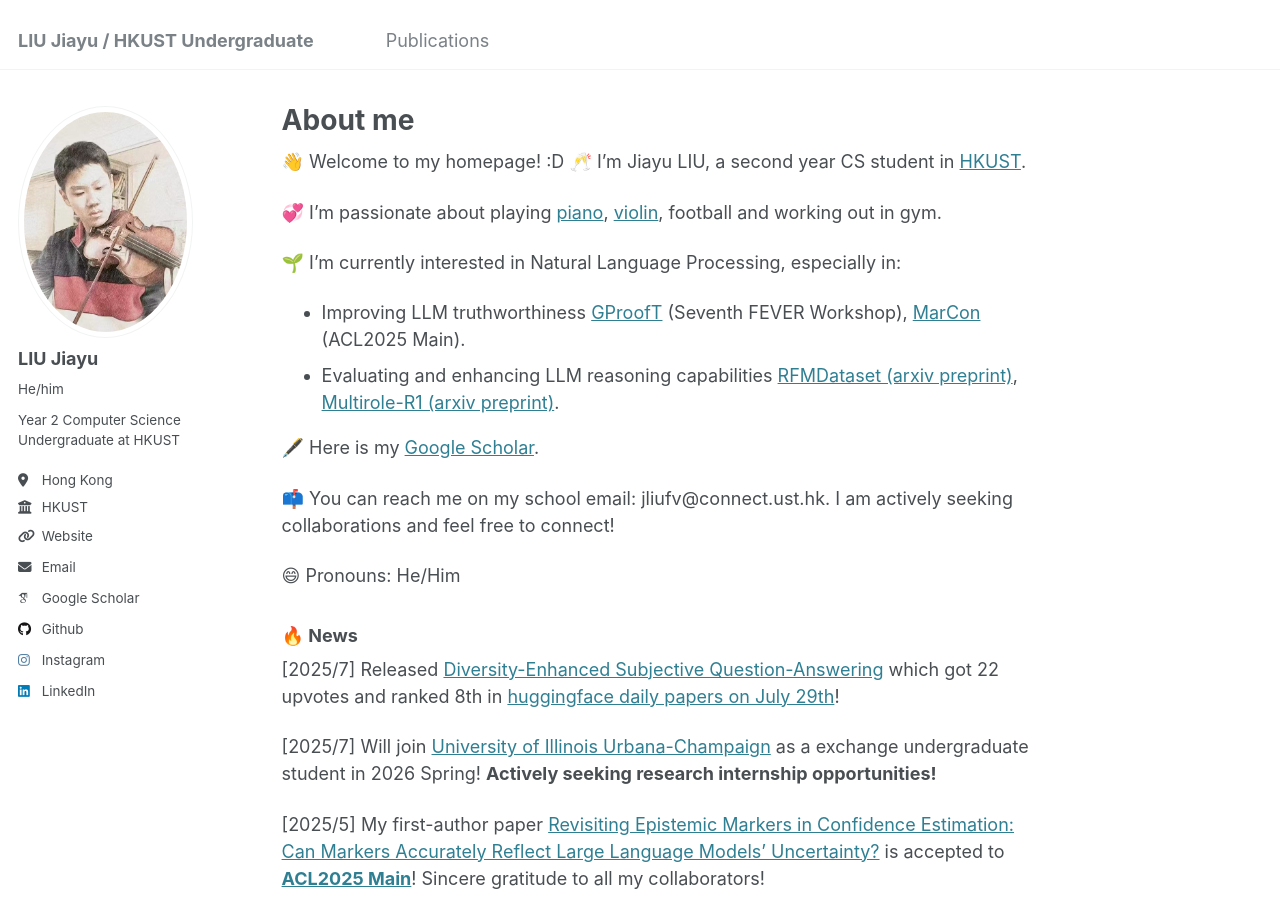
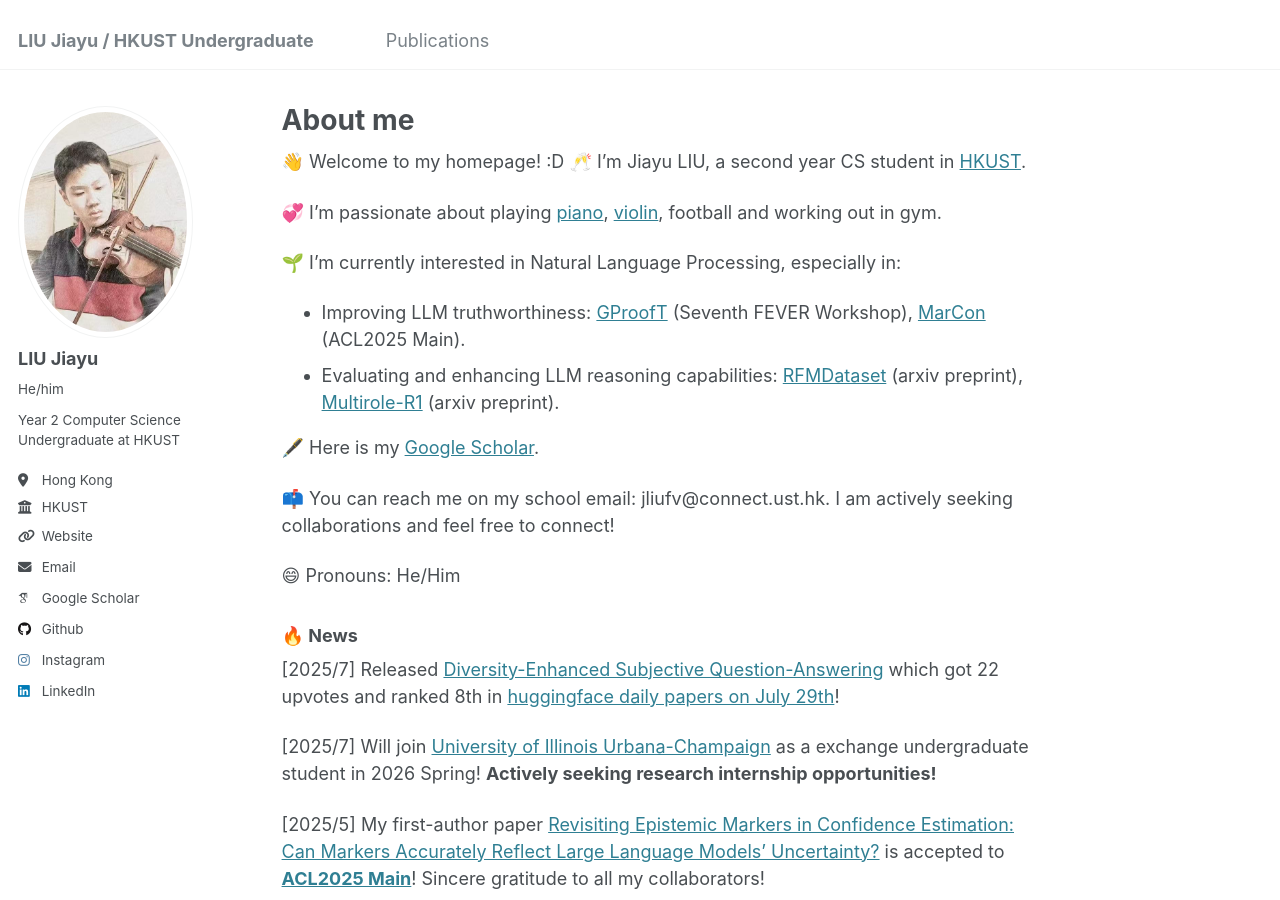
Before and after one commit to JiayuJeff/JiayuJeff.github.io, a Jekyll site: the page built from _pages/about.md, in a window 1280 px wide and 900 px high. Built offline with Jekyll 4.4.1, drawn with Linux system fonts in a browser that asks for light colours; some web fonts are replaced.

```diff
--- a/_pages/about.md
+++ b/_pages/about.md
@@ -16,8 +16,8 @@ redirect_from:
 
 
 🌱 I’m currently interested in Natural Language Processing, especially in:
-- Improving LLM truthworthiness [GProofT](https://aclanthology.org/2024.fever-1.14.pdf) (Seventh FEVER Workshop), [MarCon](https://aclanthology.org/2025.acl-short.18.pdf) (ACL2025 Main).
-- Evaluating and enhancing LLM reasoning capabilities [RFMDataset (arxiv preprint)](https://arxiv.org/abs/2506.17114), [Multirole-R1 (arxiv preprint)](https://www.arxiv.org/abs/2507.20187).
+- Improving LLM truthworthiness: [GProofT](https://aclanthology.org/2024.fever-1.14.pdf) (Seventh FEVER Workshop), [MarCon](https://aclanthology.org/2025.acl-short.18.pdf) (ACL2025 Main).
+- Evaluating and enhancing LLM reasoning capabilities: [RFMDataset](https://arxiv.org/abs/2506.17114) (arxiv preprint), [Multirole-R1](https://www.arxiv.org/abs/2507.20187) (arxiv preprint).
 
 
 🖋️ Here is my [Google Scholar](https://scholar.google.com/citations?user=PIQxhfMAAAAJ&hl=en).
```
